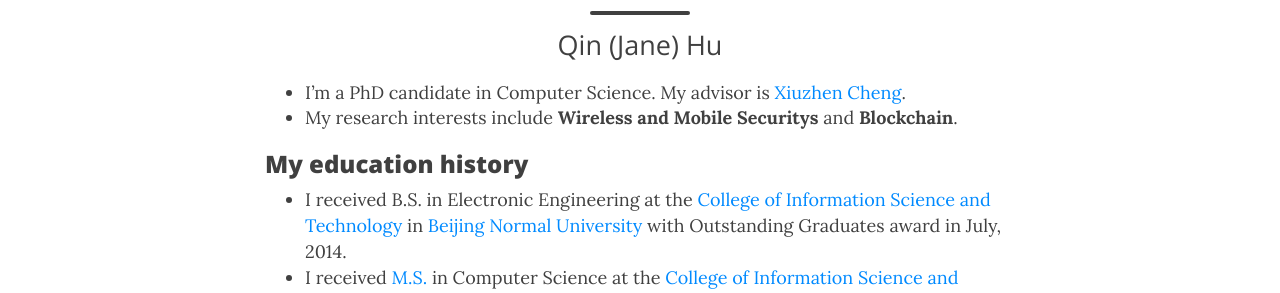
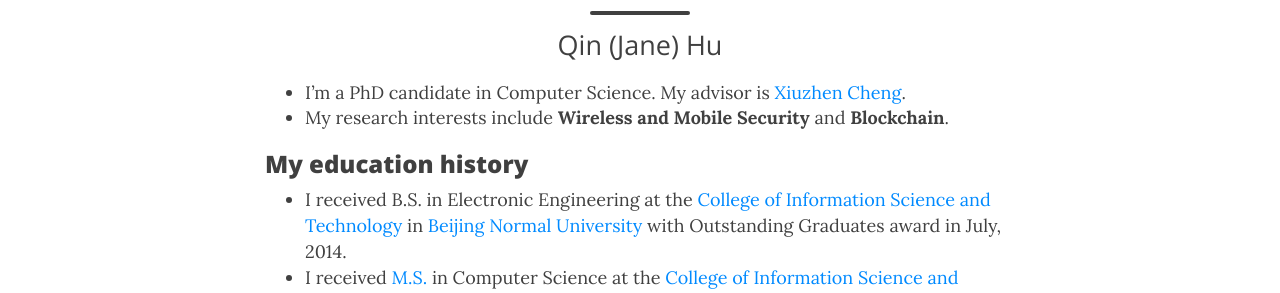
Before and after one commit to qinhu2010/qinhu2010.github.io, a Jekyll site: the page built from aboutme.md, in a window 1280 px wide. Shown: the part 222-515 px from the top of the page. Built offline with Jekyll 4.4.1, drawn with Linux system fonts in a browser that asks for light colours; nearby versions of some CDN libraries.

Commit message:
Update aboutme.md

```diff
--- a/aboutme.md
+++ b/aboutme.md
@@ -5,7 +5,7 @@ subtitle: Qin (Jane) Hu
 ---
 
 - I'm a PhD candidate in Computer Science. My advisor is [Xiuzhen Cheng](https://www2.seas.gwu.edu/~cheng/).
-- My research interests include **Wireless and Mobile Securitys** and **Blockchain**.
+- My research interests include **Wireless and Mobile Security** and **Blockchain**.
 
 ### My education history
 
```
